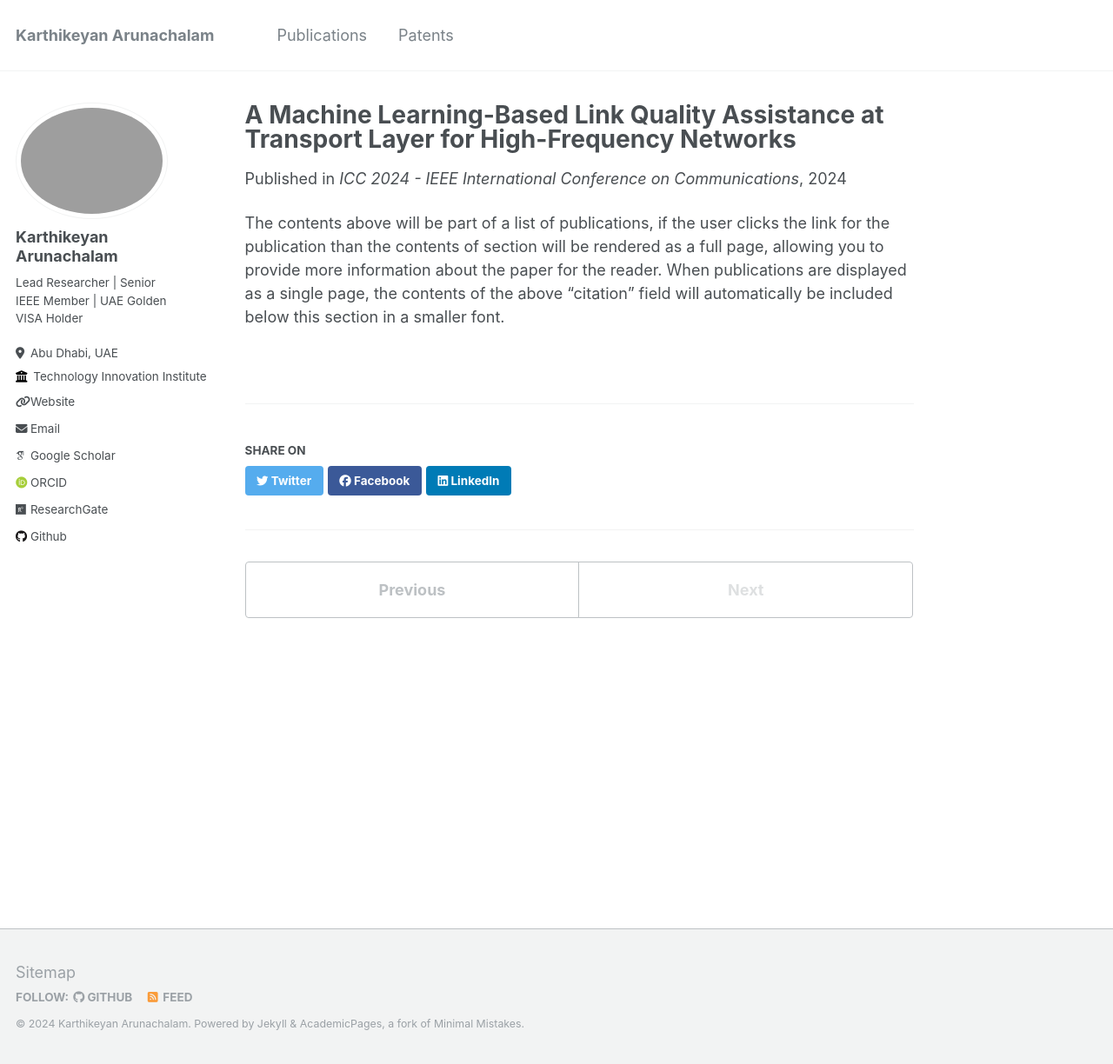
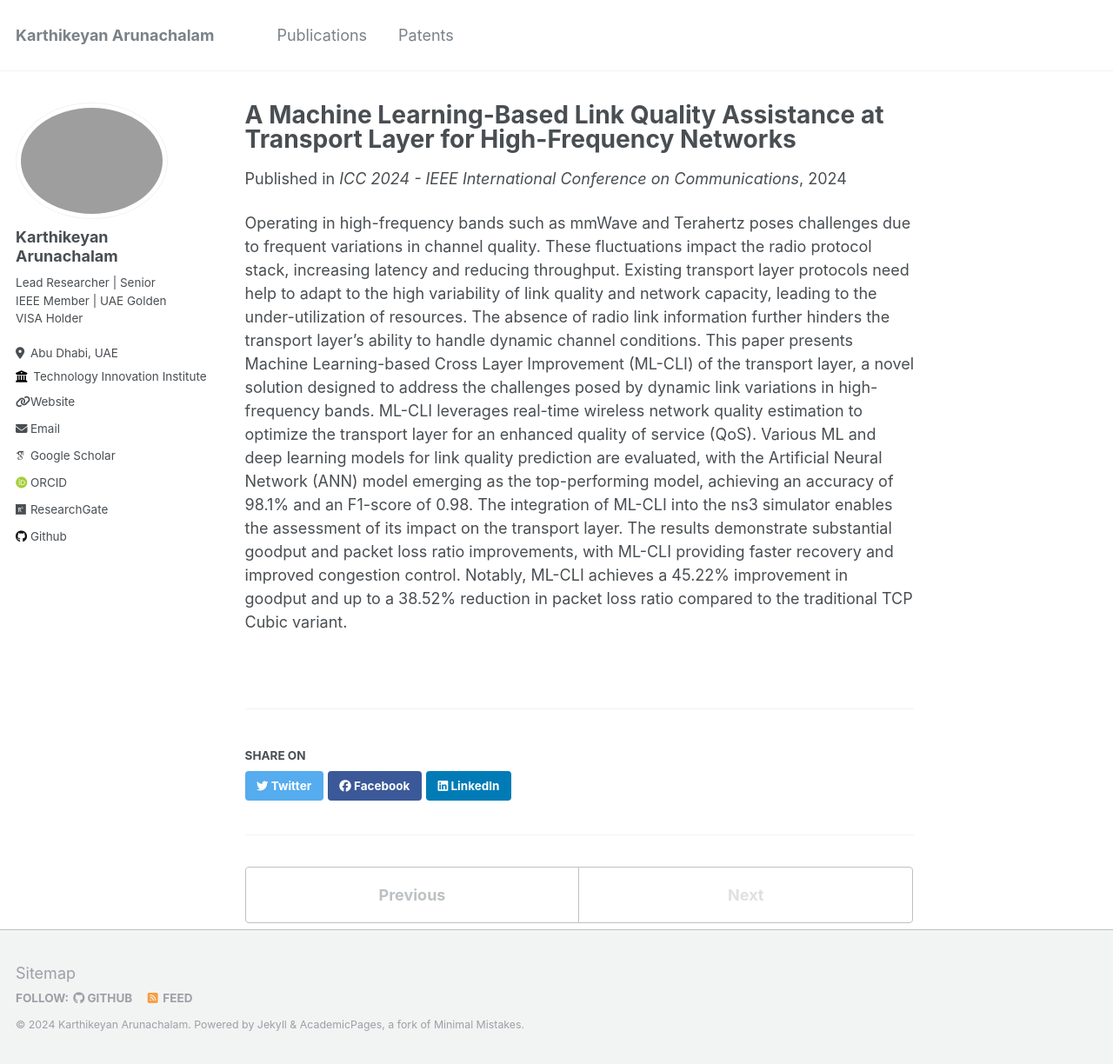
Before and after one commit to karthikeyansct/karthikeyansct.github.io, a Jekyll site: the page built from _publications/2024-paper-title-number-1.md, in a window 1280 px wide and 1224 px high. Shown: the whole window at 87% size. Built offline with Jekyll 4.4.1, drawn with Linux system fonts in a browser that asks for light colours; some web fonts are replaced.

Commit message:
Update 2024-paper-title-number-1.md

```diff
--- a/_publications/2024-paper-title-number-1.md
+++ b/_publications/2024-paper-title-number-1.md
@@ -8,4 +8,4 @@ paperurl: 'https://ieeexplore.ieee.org/document/10622673'
 
 ---
 
-The contents above will be part of a list of publications, if the user clicks the link for the publication than the contents of section will be rendered as a full page, allowing you to provide more information about the paper for the reader. When publications are displayed as a single page, the contents of the above "citation" field will automatically be included below this section in a smaller font.
+Operating in high-frequency bands such as mmWave and Terahertz poses challenges due to frequent variations in channel quality. These fluctuations impact the radio protocol stack, increasing latency and reducing throughput. Existing transport layer protocols need help to adapt to the high variability of link quality and network capacity, leading to the under-utilization of resources. The absence of radio link information further hinders the transport layer's ability to handle dynamic channel conditions. This paper presents Machine Learning-based Cross Layer Improvement (ML-CLI) of the transport layer, a novel solution designed to address the challenges posed by dynamic link variations in high-frequency bands. ML-CLI leverages real-time wireless network quality estimation to optimize the transport layer for an enhanced quality of service (QoS). Various ML and deep learning models for link quality prediction are evaluated, with the Artificial Neural Network (ANN) model emerging as the top-performing model, achieving an accuracy of 98.1% and an F1-score of 0.98. The integration of ML-CLI into the ns3 simulator enables the assessment of its impact on the transport layer. The results demonstrate substantial goodput and packet loss ratio improvements, with ML-CLI providing faster recovery and improved congestion control. Notably, ML-CLI achieves a 45.22% improvement in goodput and up to a 38.52% reduction in packet loss ratio compared to the traditional TCP Cubic variant.
```
